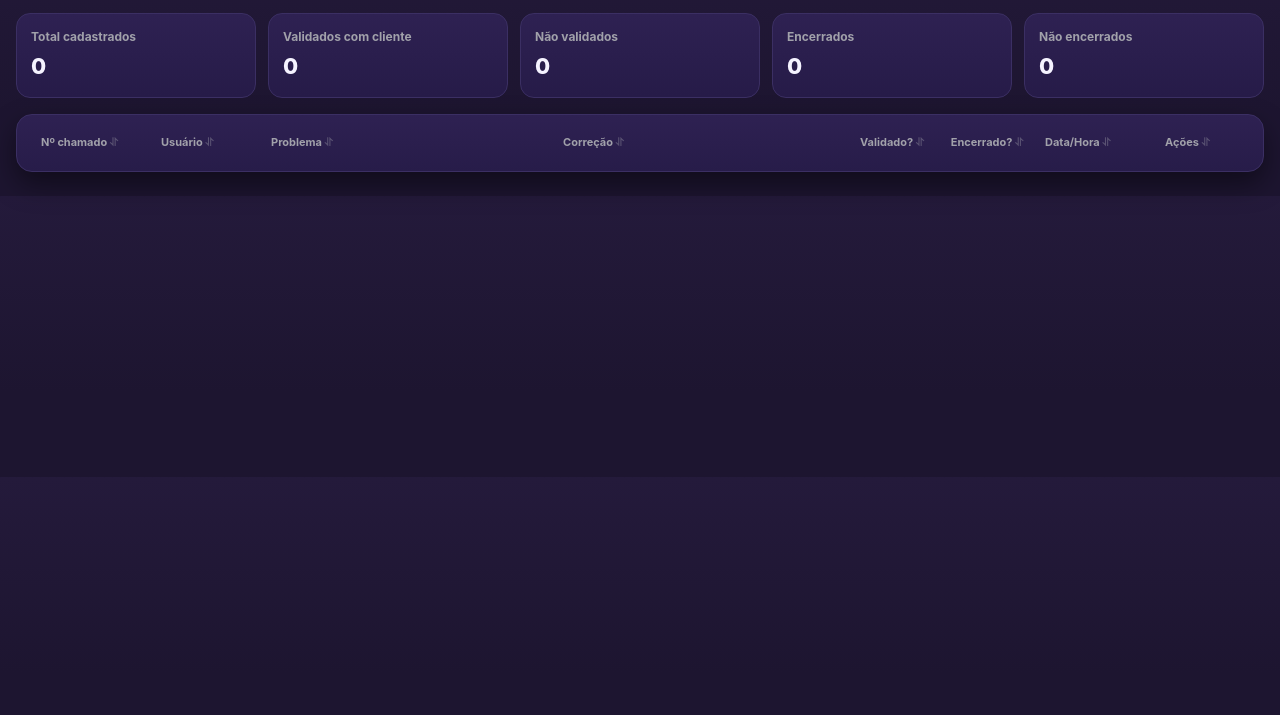
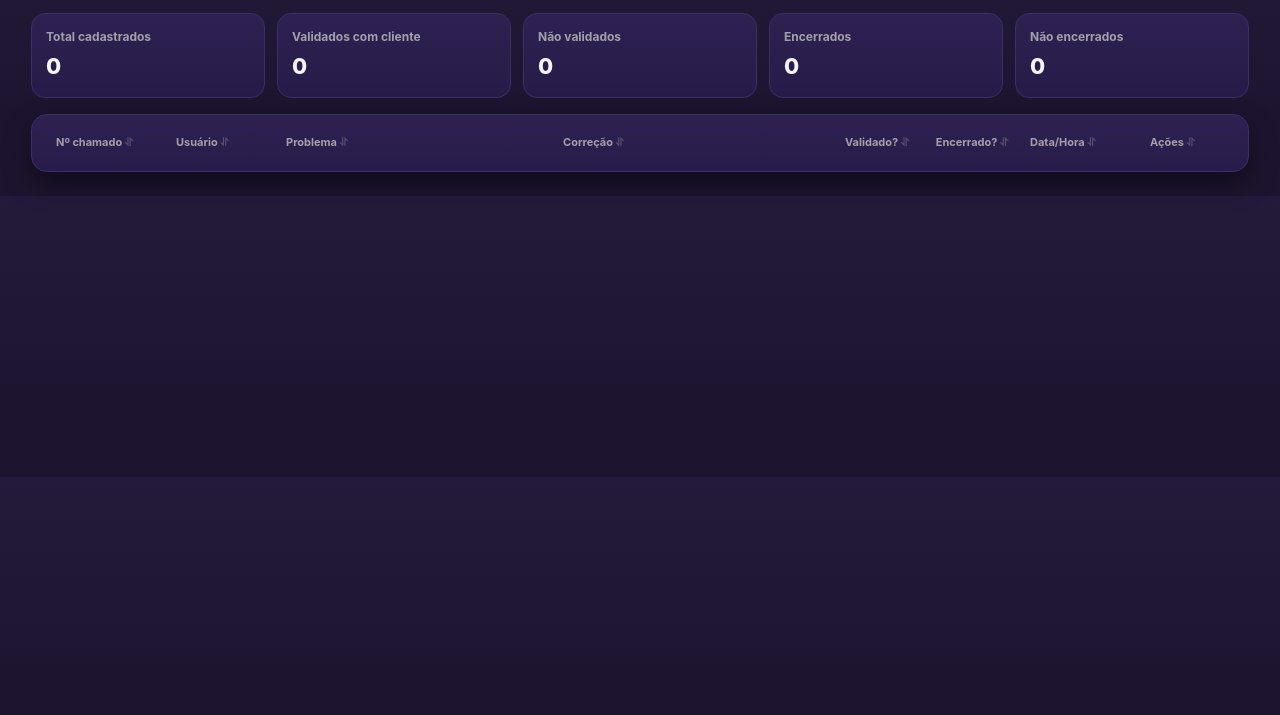
Before and after one commit to Hebertydasilva/chamados, a plain HTML site: page index.html in a window 1280 px wide. Shown: the part 85-800 px from the top of the page. Drawn offline with Linux system fonts and the light colour scheme; no server answers.

Commit message:
index.html

```diff
--- a/index.html
+++ b/index.html
@@ -15,7 +15,7 @@
     }
     *{box-sizing:border-box}
     body{margin:0;background:linear-gradient(180deg,var(--bg),var(--bg2) 70%);color:var(--text);font-family:Inter,system-ui,Segoe UI,Roboto,Helvetica,Arial,sans-serif;line-height:1.45}
-    .wrap{max-width:1400px;margin:24px auto;padding:0 16px}
+    .wrap{max-width:1250px;margin:24px auto;padding:0 16px}
     header{display:grid;grid-template-columns:1fr auto;gap:12px;align-items:end;margin-bottom:16px}
     .title{font-size:clamp(18px,2.5vw,28px);font-weight:800;letter-spacing:.3px}
     .subtitle{color:var(--muted);font-size:12px}
```
